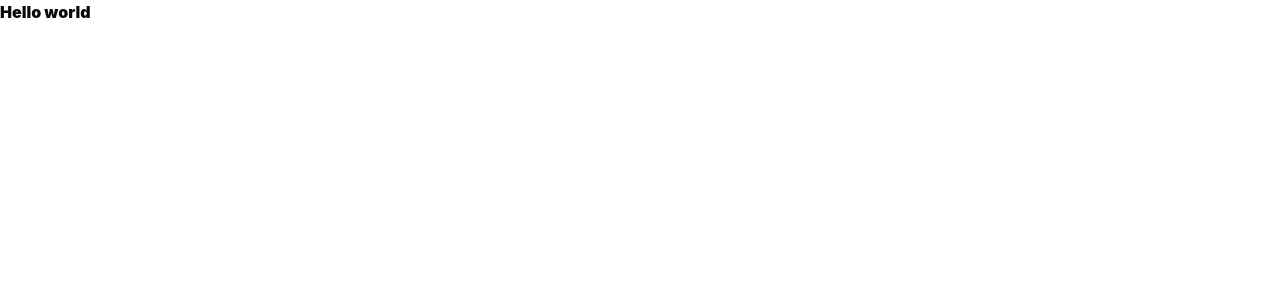
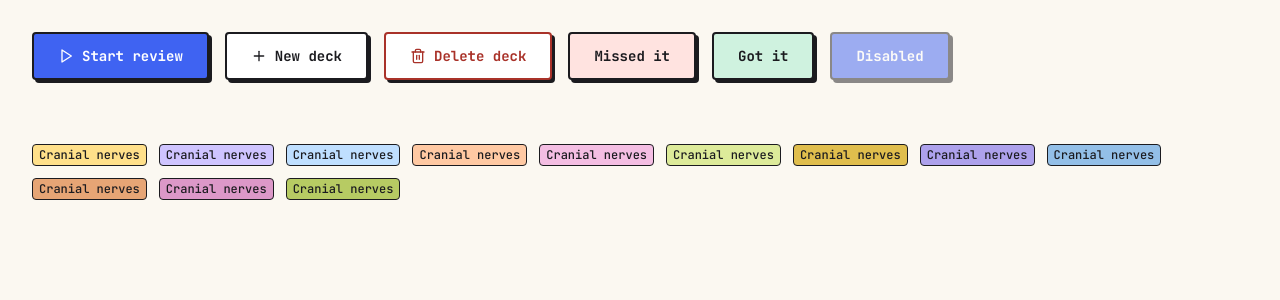
Before and after one commit to Mutohi-R/Recall, a Nuxt app: page / in a window 1280 px wide. Shown: the top 300 px of the page. Built offline with nearby package versions, Linux system fonts and the light colour scheme.

Commit message:
added button and decktag components

```diff
--- a/app/app.vue
+++ b/app/app.vue
@@ -1,16 +1,17 @@
 <template>
-  <div>
-    <!-- <NuxtRouteAnnouncer />
-    <NuxtWelcome /> -->
-    <h1 class="font-black">Hello world</h1>
+  <div class="flex flex-wrap gap-4 p-8">
+    <Button><Play /> Start review</Button>
+    <Button variant="secondary"><Plus /> New deck</Button>
+    <Button variant="danger"><Trash2 /> Delete deck</Button>
+    <Button variant="missed">Missed it</Button>
+    <Button variant="got">Got it</Button>
+    <Button disabled>Disabled</Button>
+  </div>
+  <div class="flex flex-wrap gap-3 p-8">
+    <DeckTag v-for="i in 12" :key="i" name="Cranial nerves" :colour="i - 1" />
   </div>
 </template>
 
 <script setup lang="ts">
-// import { ref, onMounted } from 'vue'
-// import { createClient } from '@supabase/supabase-js'
-
-// const config = useRuntimeConfig()
-// const supabase = createClient(config.public.supabaseUrl, config.public.supabaseKey)
-
+import { Play, Plus, Trash2 } from '@lucide/vue';
 </script>
--- a/app/assets/css/main.css
+++ b/app/assets/css/main.css
@@ -7,114 +7,74 @@
 @custom-variant dark (&:is(.dark *));
 
 @theme inline {
-  --font-heading: var(--font-mono);
-  --color-sidebar-ring: var(--sidebar-ring);
-  --color-sidebar-border: var(--sidebar-border);
-  --color-sidebar-accent-foreground: var(--sidebar-accent-foreground);
-  --color-sidebar-accent: var(--sidebar-accent);
-  --color-sidebar-primary-foreground: var(--sidebar-primary-foreground);
-  --color-sidebar-primary: var(--sidebar-primary);
-  --color-sidebar-foreground: var(--sidebar-foreground);
-  --color-sidebar: var(--sidebar);
-  --color-chart-5: var(--chart-5);
-  --color-chart-4: var(--chart-4);
-  --color-chart-3: var(--chart-3);
-  --color-chart-2: var(--chart-2);
-  --color-chart-1: var(--chart-1);
+  --font-sans: 'Bricolage Grotesque', ui-sans-serif, system-ui, sans-serif;
+  --font-mono: 'JetBrains Mono', ui-monospace, SFMono-Regular, monospace;
+  --font-heading: var(--font-sans);
+
+  --color-background: var(--background);
+  --color-foreground: var(--foreground);
+  --color-card: var(--card);
+  --color-card-foreground: var(--card-foreground);
+  --color-popover: var(--popover);
+  --color-popover-foreground: var(--popover-foreground);
+  --color-primary: var(--primary);
+  --color-primary-foreground: var(--primary-foreground);
+  --color-primary-pressed: var(--primary-pressed);
+  --color-secondary: var(--secondary);
+  --color-secondary-foreground: var(--secondary-foreground);
+  --color-muted: var(--muted);
+  --color-muted-foreground: var(--muted-foreground);
+  --color-accent: var(--accent);
+  --color-accent-foreground: var(--accent-foreground);
+  --color-destructive: var(--destructive);
+  --color-border: var(--border);
+  --color-input: var(--input);
   --color-ring: var(--ring);
-  --color-input: var(--input);
-  --color-border: var(--border);
-  --color-destructive: var(--destructive);
-  --color-accent-foreground: var(--accent-foreground);
-  --color-accent: var(--accent);
-  --color-muted-foreground: var(--muted-foreground);
-  --color-muted: var(--muted);
-  --color-secondary-foreground: var(--secondary-foreground);
-  --color-secondary: var(--secondary);
-  --color-primary-foreground: var(--primary-foreground);
-  --color-primary: var(--primary);
-  --color-popover-foreground: var(--popover-foreground);
-  --color-popover: var(--popover);
-  --color-card-foreground: var(--card-foreground);
-  --color-card: var(--card);
-  --color-foreground: var(--foreground);
-  --color-background: var(--background);
-  --radius-sm: calc(var(--radius) * 0.6);
-  --radius-md: calc(var(--radius) * 0.8);
+  --color-ink: var(--ink);
+  --color-recalled: var(--recalled);
+  --color-missed: var(--missed);
+
+  /* One corner radius everywhere (Edge / radius/default = 4). */
+  --radius-sm: var(--radius);
+  --radius-md: var(--radius);
   --radius-lg: var(--radius);
-  --radius-xl: calc(var(--radius) * 1.4);
-  --radius-2xl: calc(var(--radius) * 1.8);
-  --radius-3xl: calc(var(--radius) * 2.2);
-  --radius-4xl: calc(var(--radius) * 2.6);
+  --radius-xl: var(--radius);
+
+  /* The hard offset shadow on buttons and cards (Edge / shadow/offset = 3). */
+  --shadow-hard: 3px 3px 0 var(--ink);
 }
 
 :root {
-  --radius: 0.625rem;
-  --background: oklch(1 0 0);
-  --foreground: oklch(0.145 0 0);
-  --card: oklch(1 0 0);
-  --card-foreground: oklch(0.145 0 0);
-  --popover: oklch(1 0 0);
-  --popover-foreground: oklch(0.145 0 0);
-  --primary: oklch(0.205 0 0);
-  --primary-foreground: oklch(0.985 0 0);
-  --secondary: oklch(0.97 0 0);
-  --secondary-foreground: oklch(0.205 0 0);
-  --muted: oklch(0.97 0 0);
-  --muted-foreground: oklch(0.556 0 0);
-  --accent: oklch(0.97 0 0);
-  --accent-foreground: oklch(0.205 0 0);
-  --destructive: oklch(0.577 0.245 27.325);
-  --border: oklch(0.922 0 0);
-  --input: oklch(0.922 0 0);
-  --ring: oklch(0.708 0 0);
-  --chart-1: oklch(0.646 0.222 41.116);
-  --chart-2: oklch(0.6 0.118 184.704);
-  --chart-3: oklch(0.398 0.07 227.392);
-  --chart-4: oklch(0.828 0.189 84.429);
-  --chart-5: oklch(0.769 0.188 70.08);
-  --sidebar: oklch(0.985 0 0);
-  --sidebar-foreground: oklch(0.145 0 0);
-  --sidebar-primary: oklch(0.205 0 0);
-  --sidebar-primary-foreground: oklch(0.985 0 0);
-  --sidebar-accent: oklch(0.97 0 0);
-  --sidebar-accent-foreground: oklch(0.205 0 0);
-  --sidebar-border: oklch(0.922 0 0);
-  --sidebar-ring: oklch(0.708 0 0);
-}
+  --radius: 0.25rem;
 
-.dark {
-  --background: oklch(0.145 0 0);
-  --foreground: oklch(0.985 0 0);
-  --card: oklch(0.205 0 0);
-  --card-foreground: oklch(0.985 0 0);
-  --popover: oklch(0.205 0 0);
-  --popover-foreground: oklch(0.985 0 0);
-  --primary: oklch(0.922 0 0);
-  --primary-foreground: oklch(0.205 0 0);
-  --secondary: oklch(0.269 0 0);
-  --secondary-foreground: oklch(0.985 0 0);
-  --muted: oklch(0.269 0 0);
-  --muted-foreground: oklch(0.708 0 0);
-  --accent: oklch(0.269 0 0);
-  --accent-foreground: oklch(0.985 0 0);
-  --destructive: oklch(0.704 0.191 22.216);
-  --border: oklch(1 0 0 / 10%);
-  --input: oklch(1 0 0 / 15%);
-  --ring: oklch(0.556 0 0);
-  --chart-1: oklch(0.488 0.243 264.376);
-  --chart-2: oklch(0.696 0.17 162.48);
-  --chart-3: oklch(0.769 0.188 70.08);
-  --chart-4: oklch(0.627 0.265 303.9);
-  --chart-5: oklch(0.645 0.246 16.439);
-  --sidebar: oklch(0.205 0 0);
-  --sidebar-foreground: oklch(0.985 0 0);
-  --sidebar-primary: oklch(0.488 0.243 264.376);
-  --sidebar-primary-foreground: oklch(0.985 0 0);
-  --sidebar-accent: oklch(0.269 0 0);
-  --sidebar-accent-foreground: oklch(0.985 0 0);
-  --sidebar-border: oklch(1 0 0 / 10%);
-  --sidebar-ring: oklch(0.556 0 0);
+  --background: #fbf8f1;          /* surface/page */
+  --foreground: #1b1b1f;          /* text/primary */
+  --card: #ffffff;                /* surface/card */
+  --card-foreground: #1b1b1f;
+  --popover: #ffffff;
+  --popover-foreground: #1b1b1f;
+
+  --primary: #3f63f2;             /* action/primary (cobalt) */
+  --primary-foreground: #ffffff;  /* text/on-action */
+  --primary-pressed: #2f4fd0;     /* action/primary-pressed */
+
+  --secondary: #ffffff;
+  --secondary-foreground: #1b1b1f;
+
+  --muted: #ede7d8;               /* surface/track */
+  --muted-foreground: #5e5e66;    /* text/secondary */
+  --accent: #ede7d8;
+  --accent-foreground: #1b1b1f;
+
+  --destructive: #a93229;         /* red/error: text and outline only */
+
+  --border: #e7e1d3;              /* border/subtle: dividers */
+  --input: #1b1b1f;               /* border/strong: outline of inputs */
+  --ring: #3f63f2;                /* focus/ring */
+
+  --ink: #1b1b1f;
+  --recalled: #cff2df;            /* feedback/recalled */
+  --missed: #ffe3e0;              /* feedback/missed */
 }
 
 @layer base {
--- /dev/null
+++ b/app/components/DeckTag.vue
@@ -0,0 +1,29 @@
+<script setup lang="ts">
+import type { HTMLAttributes } from "vue"
+import { computed } from "vue"
+import { cn } from "@/lib/utils"
+import { deckColour } from "@/lib/deck-colours"
+
+const props = defineProps<{
+  name: string
+  colour: number
+  class?: HTMLAttributes["class"]
+}>()
+
+const fill = computed(() => deckColour(props.colour).fill)
+</script>
+
+<template>
+  <span
+    data-slot="deck-tag"
+    :class="
+      cn(
+        'inline-flex max-w-full items-center rounded-md border-[1.5px] border-ink px-1.5 py-0.5 font-mono text-xs font-medium text-foreground',
+        props.class,
+      )
+    "
+    :style="{ backgroundColor: fill }"
+  >
+    <span class="truncate">{{ name }}</span>
+  </span>
+</template>
--- /dev/null
+++ b/app/components/ui/button/Button.vue
@@ -0,0 +1,29 @@
+<script setup lang="ts">
+import type { PrimitiveProps } from "reka-ui"
+import type { HTMLAttributes } from "vue"
+import type { ButtonVariants } from "."
+import { Primitive } from "reka-ui"
+import { cn } from "@/lib/utils"
+import { buttonVariants } from "."
+
+interface Props extends PrimitiveProps {
+  variant?: ButtonVariants["variant"]
+  class?: HTMLAttributes["class"]
+}
+
+const props = withDefaults(defineProps<Props>(), {
+  as: "button",
+})
+</script>
+
+<template>
+  <Primitive
+    data-slot="button"
+    :data-variant="variant"
+    :as="as"
+    :as-child="asChild"
+    :class="cn(buttonVariants({ variant }), props.class)"
+  >
+    <slot />
+  </Primitive>
+</template>
--- /dev/null
+++ b/app/components/ui/button/index.ts
@@ -0,0 +1,41 @@
+import type { VariantProps } from 'class-variance-authority';
+import { cva } from 'class-variance-authority';
+
+export { default as Button } from './Button.vue';
+
+// Recall button (Figma: Components / Button). One size: 48px high, 24px of
+// padding on the sides, 8px between an icon and the label. Width comes from
+// the content, or from a class such as w-full.
+export const buttonVariants = cva(
+  [
+    'inline-flex h-12 shrink-0 items-center justify-center gap-2 rounded-md border-2 border-ink px-6',
+    'cursor-pointer select-none whitespace-nowrap font-mono text-sm font-bold shadow-hard',
+    // A short ease on the lift and the press; none for people who ask for less motion.
+    'transition-[translate,box-shadow,background-color] duration-100 ease-out motion-reduce:transition-none',
+    // Hover: the button lifts 1px and the shadow grows by 1px
+    'hover:-translate-x-px hover:-translate-y-px hover:shadow-[4px_4px_0_var(--ink)]',
+    // Pressed: the button moves into its shadow.
+    'active:translate-x-[3px] active:translate-y-[3px] active:shadow-none',
+    // Keyboard focus: a cobalt outline, kept clear of the border.
+    'outline-none focus-visible:outline-2 focus-visible:outline-offset-2 focus-visible:outline-ring',
+    // Disabled: the same button at half strength.
+    'disabled:pointer-events-none disabled:opacity-50 aria-disabled:pointer-events-none aria-disabled:opacity-50',
+    "[&_svg]:pointer-events-none [&_svg]:shrink-0 [&_svg:not([class*='size-'])]:size-4",
+  ],
+  {
+    variants: {
+      variant: {
+        primary: 'bg-primary text-primary-foreground active:bg-primary-pressed',
+        secondary: 'bg-secondary text-secondary-foreground',
+        missed: 'bg-missed text-foreground',
+        got: 'bg-recalled text-foreground',
+        danger: 'border-destructive bg-secondary text-destructive',
+      },
+    },
+    defaultVariants: {
+      variant: 'primary',
+    },
+  },
+);
+
+export type ButtonVariants = VariantProps<typeof buttonVariants>;
--- /dev/null
+++ b/app/lib/deck-colours.ts
@@ -0,0 +1,22 @@
+export const DECK_COLOURS = [
+  { name: 'butter', fill: '#ffe08a' },
+  { name: 'lilac', fill: '#cfc4ff' },
+  { name: 'sky', fill: '#bfdfff' },
+  { name: 'peach', fill: '#ffc9a3' },
+  { name: 'orchid', fill: '#f4bee3' },
+  { name: 'lime', fill: '#ddeb9a' },
+  { name: 'butter-deep', fill: '#e0be4d' },
+  { name: 'lilac-deep', fill: '#ada1ec' },
+  { name: 'sky-deep', fill: '#93bfe7' },
+  { name: 'peach-deep', fill: '#e6a575' },
+  { name: 'orchid-deep', fill: '#dc98c8' },
+  { name: 'lime-deep', fill: '#b7cb63' },
+] as const;
+
+export type DeckColour = (typeof DECK_COLOURS)[number];
+
+// An index outside 0 to 11 wraps around instead of failing.
+export function deckColour(index: number): DeckColour {
+  const n = DECK_COLOURS.length;
+  return DECK_COLOURS[((Math.trunc(index) % n) + n) % n]!;
+}
--- a/package.json
+++ b/package.json
@@ -18,6 +18,7 @@
     "class-variance-authority": "^0.7.1",
     "cn": "^0.5.2",
     "nuxt": "^4.5.2",
+    "reka-ui": "^2.11.0",
     "shadcn-nuxt": "^2.9.0",
     "tailwindcss": "^4.3.5",
     "vue": "^3.5.43",
@@ -26,6 +27,7 @@
   "devDependencies": {
     "tsx": "^4.23.15",
     "tw-animate-css": "^1.4.0",
+    "typescript": "^5.9.3",
     "vitest": "^5.0.1"
   }
 }
```
Also changed, not shown: 1 other file (tests, documents, lock files or other folders).
